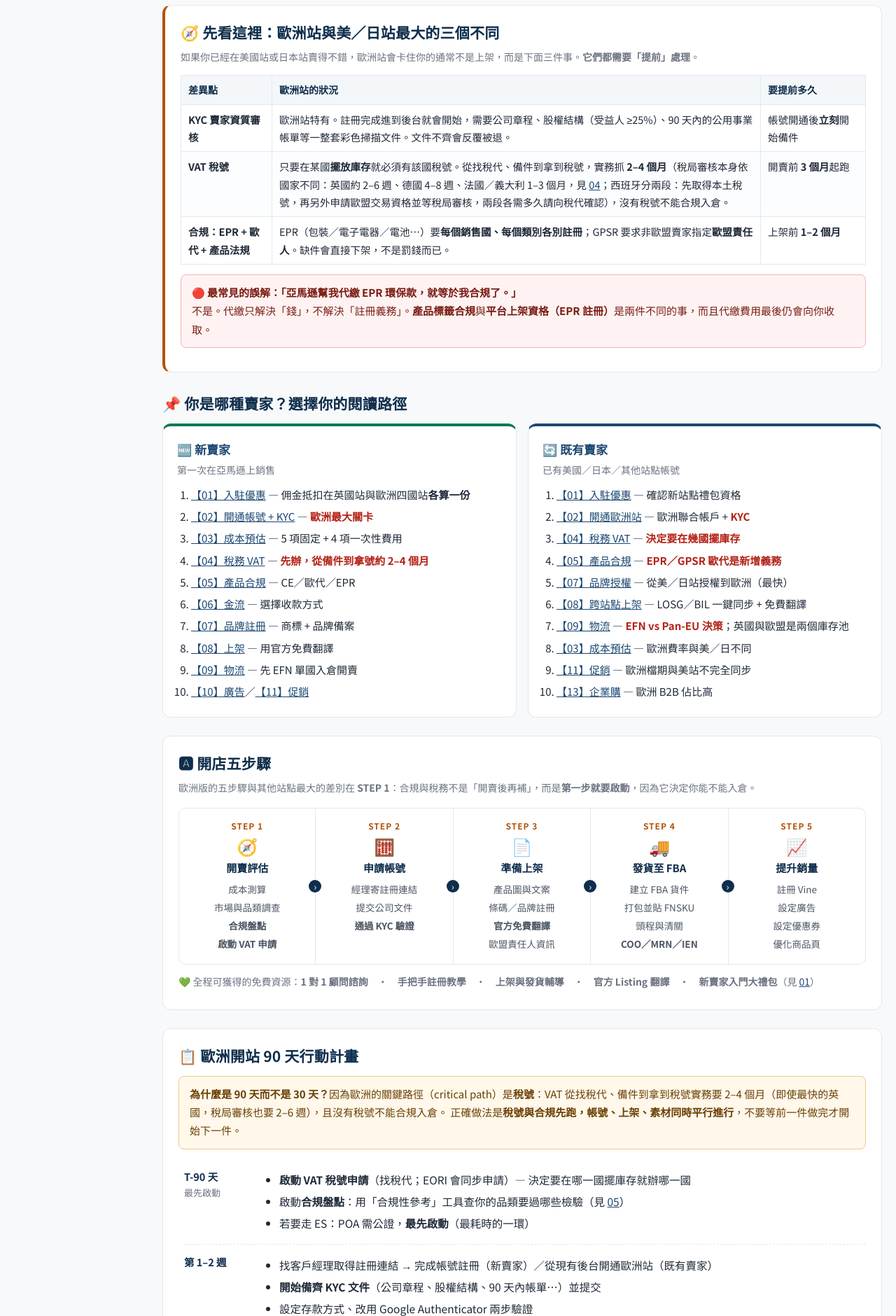
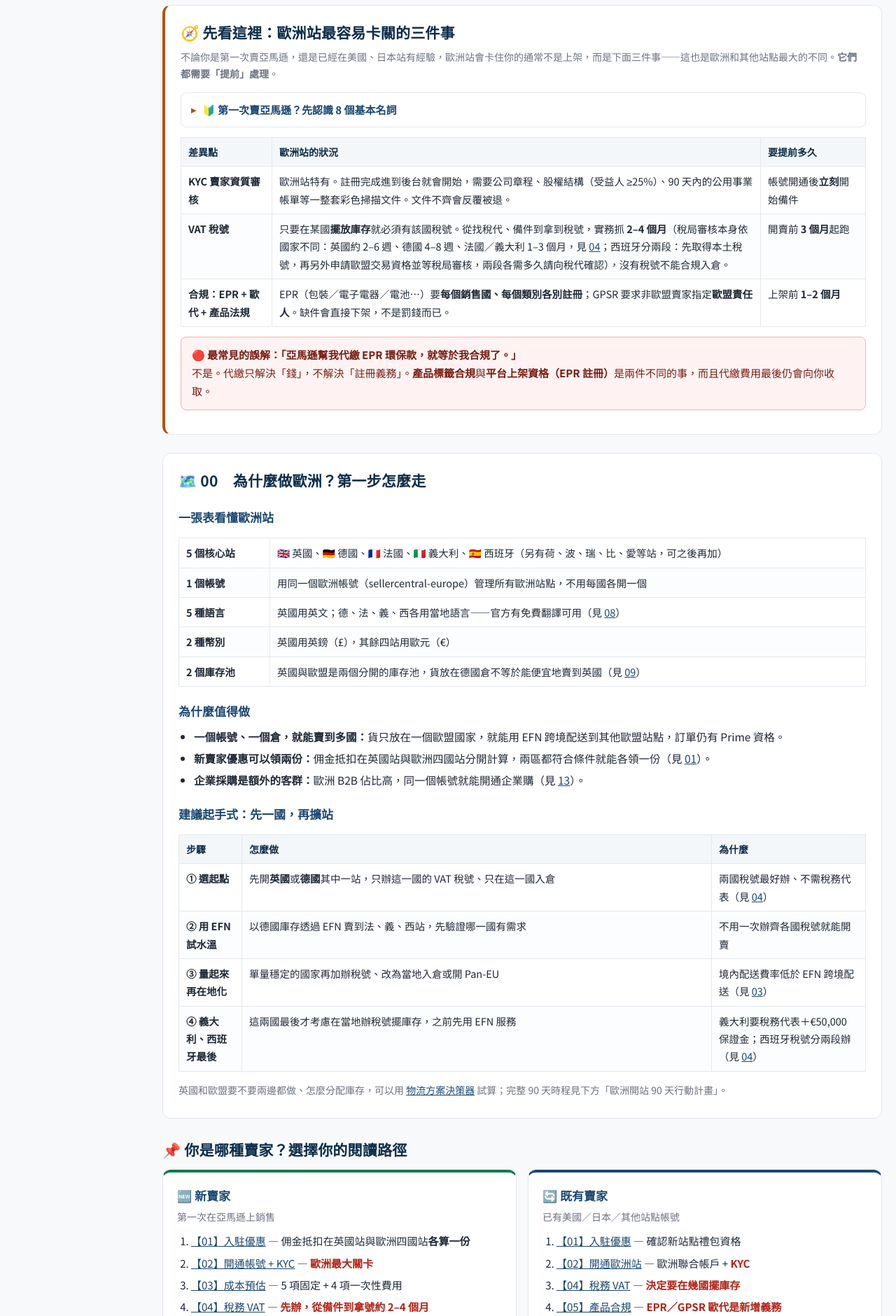
Before and after one commit to kaojia/eu-guide, a plain HTML site: page index.html in a window 1280 px wide. Shown: the part 920-2800 px from the top of the page at 70% size. Drawn offline with Linux system fonts and the light colour scheme.

Commit message:
新手友善：先看這裡改寫開頭＋8 個基本名詞框；新增 00 章「為什麼做歐洲＋起手式」並加入目錄；封面副標去術語

```diff
--- a/index.html
+++ b/index.html
@@ -331,10 +331,11 @@
 <nav class="sidenav" id="sidenav" aria-label="章節導覽">
   <div class="sn-head">
     <div class="t">🇪🇺 歐洲站經營手冊</div>
-    <div class="s">01–15 章節快速跳轉</div>
+    <div class="s">00–15 章節快速跳轉</div>
   </div>
   <div class="sn-list">
     <div class="sn-stage">🟢 準備期</div>
+    <a href="#sec00"><span class="n">00</span>為什麼做歐洲／起手式</a>
     <a href="#sec01"><span class="n">01</span>入駐歐洲站優惠</a>
     <a href="#sec02"><span class="n">02</span>開通帳號與 KYC</a>
     <a href="#sec03"><span class="n">03</span>成本預估</a>
@@ -360,7 +361,7 @@
 
 <header class="hero"><div class="wrap">
   <h1>亞馬遜歐洲站 — 經營指導手冊</h1>
-  <div class="sub">從 KYC 到 Pan-EU：台灣賣家開站歐洲的完整路徑圖</div>
+  <div class="sub">從開戶審核、稅號、合規到全歐配送：台灣賣家開站歐洲的完整路徑圖</div>
   <div class="mk">
     <span class="core">🇬🇧 英國</span><span class="core">🇩🇪 德國</span><span class="core">🇫🇷 法國</span>
     <span class="core">🇮🇹 義大利</span><span class="core">🇪🇸 西班牙</span>
@@ -407,6 +408,7 @@
     <div class="toc-col">
       <span class="st s1">🟢 階段一：準備期</span>
       <ol>
+        <li><a href="#sec00"><span class="n">00</span>為什麼做歐洲＋起手式</a></li>
         <li><a href="#sec01"><span class="n">01</span>入駐歐洲站優惠</a></li>
         <li><a href="#sec02"><span class="n">02</span>開通帳號與 KYC 驗證</a></li>
         <li><a href="#sec03"><span class="n">03</span>成本預估</a></li>
@@ -449,8 +451,23 @@
 <!-- ============ 歐洲站與其他站點最大的三個不同 ============ -->
 <section class="block">
 <div class="card" style="border-left:4px solid var(--amber)">
-  <h2 class="h">🧭 先看這裡：歐洲站與美／日站最大的三個不同</h2>
-  <p class="small" style="margin-top:2px">如果你已經在美國站或日本站賣得不錯，歐洲站會卡住你的通常不是上架，而是下面三件事。<b>它們都需要「提前」處理</b>。</p>
+  <h2 class="h">🧭 先看這裡：歐洲站最容易卡關的三件事</h2>
+  <p class="small" style="margin-top:2px">不論你是第一次賣亞馬遜，還是已經在美國、日本站有經驗，歐洲站會卡住你的通常不是上架，而是下面三件事——這也是歐洲和其他站點最大的不同。<b>它們都需要「提前」處理</b>。</p>
+  <details class="acc" style="margin-top:14px"><summary>🔰 第一次賣亞馬遜？先認識 8 個基本名詞</summary><div class="acc-body">
+    <div class="tw"><table>
+      <thead><tr><th style="width:170px">名詞</th><th>白話說明</th></tr></thead>
+      <tbody>
+        <tr><td><b>站點</b><br><small>Marketplace</small></td><td>每個國家一個購物網站，例如 amazon.co.uk（英國）、amazon.de（德國）。歐洲五個核心站是英、德、法、義、西。</td></tr>
+        <tr><td><b>賣家後台</b><br><small>Seller Central</small></td><td>賣家管理商品、庫存、訂單、廣告與帳款的網站。歐洲站用 <b>sellercentral-europe.amazon.com</b>，一個帳號就能管理多個歐洲站點。</td></tr>
+        <tr><td><b>ASIN</b></td><td>亞馬遜給每個商品的 10 碼編號，用來辨識「同一個商品」。</td></tr>
+        <tr><td><b>Listing</b><br><small>商品詳情頁</small></td><td>買家看到的商品頁面：標題、圖片、五點描述、價格等。歐洲各站要用當地語言（見 <a href="#sec08">08</a>）。</td></tr>
+        <tr><td><b>FBA</b><br><small>亞馬遜物流</small></td><td>把貨先送進亞馬遜倉庫，由亞馬遜負責倉儲、配送、客服與退貨。新賣家多數從 FBA 開始（見 <a href="#sec09">09</a>）。</td></tr>
+        <tr><td><b>FBM</b><br><small>自行配送</small></td><td>貨放在自己或第三方倉庫，訂單由賣家自己出貨、處理客服與退貨。</td></tr>
+        <tr><td><b>品牌註冊</b><br><small>Brand Registry</small></td><td>用已申請的商標向亞馬遜登記品牌，解鎖 A+ 頁面、品牌廣告、品牌旗艦店與防跟賣工具（見 <a href="#sec07">07</a>）。</td></tr>
+        <tr><td><b>銷售佣金</b><br><small>Referral fee</small></td><td>每賣出一筆，亞馬遜依品類抽一定比例的手續費；另有月租與 FBA 費用（見 <a href="#sec03">03</a>）。</td></tr>
+      </tbody>
+    </table></div>
+  </div></details>
   <div class="tw"><table>
     <thead><tr><th style="width:130px">差異點</th><th>歐洲站的狀況</th><th style="width:150px">要提前多久</th></tr></thead>
     <tbody>
@@ -475,6 +492,40 @@
     <b>🔴 最常見的誤解：「亞馬遜幫我代繳 EPR 環保款，就等於我合規了。」</b><br>
     不是。代繳只解決「錢」，不解決「註冊義務」。<b>產品標籤合規</b>與<b>平台上架資格（EPR 註冊）</b>是兩件不同的事，而且代繳費用最後仍會向你收取。
   </div>
+</div>
+</section>
+
+<!-- ============ 00 為什麼做歐洲＋起手式 ============ -->
+<section class="block" id="sec00">
+<div class="card">
+  <h2 class="h">🗺️ 00　為什麼做歐洲？第一步怎麼走</h2>
+  <h3>一張表看懂歐洲站</h3>
+  <div class="tw"><table>
+    <tbody>
+      <tr><td style="width:130px"><b>5 個核心站</b></td><td>🇬🇧 英國、🇩🇪 德國、🇫🇷 法國、🇮🇹 義大利、🇪🇸 西班牙（另有荷、波、瑞、比、愛等站，可之後再加）</td></tr>
+      <tr><td><b>1 個帳號</b></td><td>用同一個歐洲帳號（sellercentral-europe）管理所有歐洲站點，不用每國各開一個</td></tr>
+      <tr><td><b>5 種語言</b></td><td>英國用英文；德、法、義、西各用當地語言——官方有免費翻譯可用（見 <a href="#sec08">08</a>）</td></tr>
+      <tr><td><b>2 種幣別</b></td><td>英國用英鎊（£），其餘四站用歐元（€）</td></tr>
+      <tr><td><b>2 個庫存池</b></td><td>英國與歐盟是兩個分開的庫存池，貨放在德國倉不等於能便宜地賣到英國（見 <a href="#sec09">09</a>）</td></tr>
+    </tbody>
+  </table></div>
+  <h3>為什麼值得做</h3>
+  <ul>
+    <li><b>一個帳號、一個倉，就能賣到多國：</b>貨只放在一個歐盟國家，就能用 EFN 跨境配送到其他歐盟站點，訂單仍有 Prime 資格。</li>
+    <li><b>新賣家優惠可以領兩份：</b>佣金抵扣在英國站與歐洲四國站分開計算，兩區都符合條件就能各領一份（見 <a href="#sec01">01</a>）。</li>
+    <li><b>企業採購是額外的客群：</b>歐洲 B2B 佔比高，同一個帳號就能開通企業購（見 <a href="#sec13">13</a>）。</li>
+  </ul>
+  <h3>建議起手式：先一國，再擴站</h3>
+  <div class="tw"><table>
+    <thead><tr><th style="width:90px">步驟</th><th>怎麼做</th><th style="width:220px">為什麼</th></tr></thead>
+    <tbody>
+      <tr><td><b>① 選起點</b></td><td>先開<b>英國</b>或<b>德國</b>其中一站，只辦這一國的 VAT 稅號、只在這一國入倉</td><td>兩國稅號最好辦、不需稅務代表（見 <a href="#sec04">04</a>）</td></tr>
+      <tr><td><b>② 用 EFN 試水溫</b></td><td>以德國庫存透過 EFN 賣到法、義、西站，先驗證哪一國有需求</td><td>不用一次辦齊各國稅號就能開賣</td></tr>
+      <tr><td><b>③ 量起來再在地化</b></td><td>單量穩定的國家再加辦稅號、改為當地入倉或開 Pan-EU</td><td>境內配送費率低於 EFN 跨境配送（見 <a href="#sec03">03</a>）</td></tr>
+      <tr><td><b>④ 義大利、西班牙最後</b></td><td>這兩國最後才考慮在當地辦稅號擺庫存，之前先用 EFN 服務</td><td>義大利要稅務代表＋€50,000 保證金；西班牙稅號分兩段辦（見 <a href="#sec04">04</a>）</td></tr>
+    </tbody>
+  </table></div>
+  <p class="small">英國和歐盟要不要兩邊都做、怎麼分配庫存，可以用 <a href="#tool-logistics">物流方案決策器</a> 試算；完整 90 天時程見下方「歐洲開站 90 天行動計畫」。</p>
 </div>
 </section>
 
```
